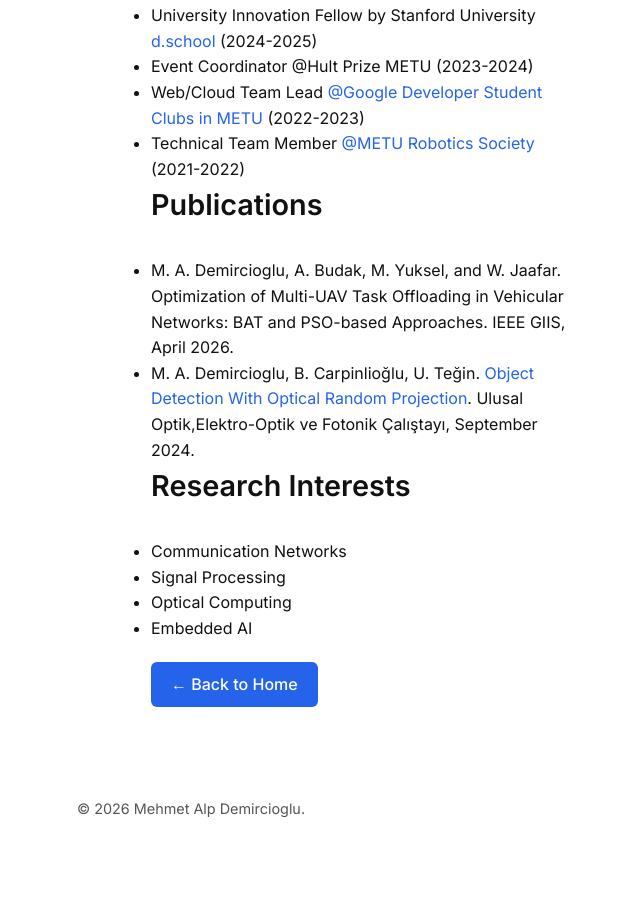
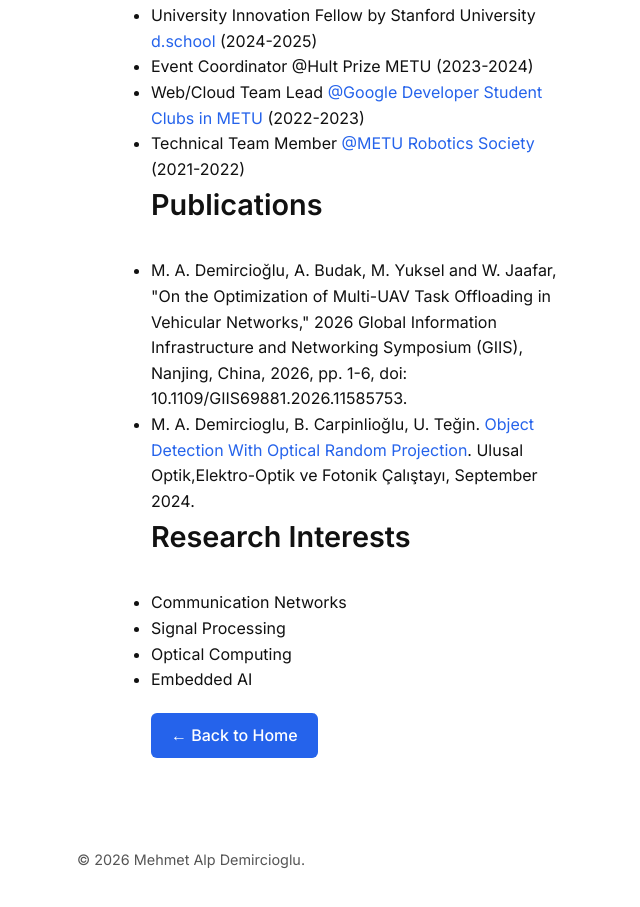
Before and after one commit to MehmetAlp05/my_website, a plain HTML site: page about.html in a window 1280 px wide. Shown: the part 816-1723 px from the top of the page, without its empty margins (449-1089 px from the left). Before the commit the page ends 1686 px from the top, so only its background shows below. Drawn offline with Linux system fonts and the light colour scheme.

Commit message:
fixation
fixation

```diff
--- a/about.html
+++ b/about.html
@@ -65,9 +65,7 @@
 
                     <h2>Publications</h2>
                     <ul>
-                        <li>M. A. Demircioglu, A. Budak, M. Yuksel, and W. Jaafar. Optimization of Multi-UAV Task
-                            Offloading in
-                            Vehicular Networks: BAT and PSO-based Approaches. IEEE GIIS, April 2026.</li>
+                        <li>M. A. Demircioğlu, A. Budak, M. Yuksel and W. Jaafar, "On the Optimization of Multi-UAV Task Offloading in Vehicular Networks," 2026 Global Information Infrastructure and Networking Symposium (GIIS), Nanjing, China, 2026, pp. 1-6, doi: 10.1109/GIIS69881.2026.11585753.</li>
                         <li>M. A. Demircioglu, B. Carpinlioğlu, U. Teğin. <a href="https://drive.google.com/file/d/1a5N3f52yjNF33Iq4iBftFpwWrvONCbf4/view?usp=drive_link" target="_blank" rel="noopener noreferrer">Object Detection With Optical Random Projection</a>.
                             Ulusal Optik,Elektro-Optik ve Fotonik Çalıştayı, September 2024.</li>
                     </ul>
```
Also changed, not shown: index.html (+2 -2 lines), assets/turkeyvisited.png, 2 other files.
